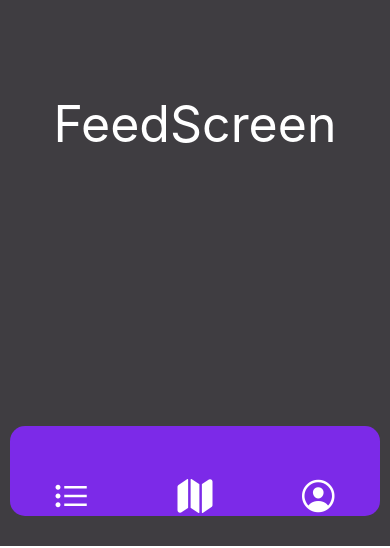
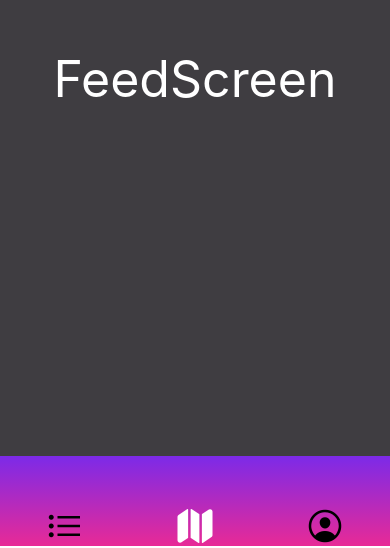
Before and after one commit to Kealen-Pillay/SportsHub, a React Native app: screen / in a window 390 px wide. Shown: the part 298-846 px from the top of the page. Built offline with nearby package versions, Linux system fonts and the light colour scheme.

Commit message:
Added linear gradient to nav

```diff
--- a/App.js
+++ b/App.js
@@ -1,5 +1,5 @@
 import { StyleSheet, View } from 'react-native';
-import MainContainer from './components/MainContainer';
+import MainContainer from './components/NavBar';
 import LoginScreen from './components/screens/loginscreen/LoginScreen';
 import ProfileScreen from './components/screens/profilescreen/ProfileScreen';
 
--- a/components/MainContainer.js
+++ b/components/NavBar.js
@@ -1,4 +1,4 @@
-import { StyleSheet } from "react-native";
+import { StyleSheet, View } from "react-native";
 import React from "react";
 import { NavigationContainer } from "@react-navigation/native";
 import { createBottomTabNavigator } from "@react-navigation/bottom-tabs";
@@ -8,6 +8,7 @@ import EventScreen from "./screens/eventscreen/EventScreen";
 import ProfileScreen from "./screens/profilescreen/ProfileScreen";
 import colours from "../theme/colours";
 import { LinearGradient } from "expo-linear-gradient";
+import { DefaultTheme } from "react-native-paper";
 
 const feedScreen = "Feed";
 const eventScreen = "Events";
@@ -15,9 +16,13 @@ const profileScreen = "Profile";
 
 const Tab = createBottomTabNavigator();
 
-const MainContainer = () => {
+const NavBar = () => {
   return (
     <NavigationContainer style={styles.container}>
+      <LinearGradient
+        colors={[colours.purple, colours.pink]}
+        style={styles.linerGradient}
+      />
       <Tab.Navigator
         initialRouteName={feedScreen}
         screenOptions={({ route }) => ({
@@ -37,25 +42,26 @@ const MainContainer = () => {
               <Ionicons
                 name={iconName}
                 size={40}
-                color={"white"}
+                color={color}
                 style={{
                   justifyContent: "center",
                   alignItems: "center",
                   marginTop: 50,
-                  height:"100%"
+                  height: "130%",
                 }}
               />
             );
           },
+          tabBarActiveTintColor: "white",
+          tabBarInactiveTintColor: "black",
           tabBarShowLabel: false,
           headerShown: false,
           tabBarStyle: {
-            position: "absolute",
-            bottom: 30,
-            left: 10,
-            right: 10,
+            bottom: 0,
+            left: 0,
+            right: 0,
             borderRadius: 15,
-            backgroundColor: colours.purple,
+            backgroundColor: "transparent",
             height: 90,
             borderTopWidth: 0,
           },
@@ -69,10 +75,20 @@ const MainContainer = () => {
   );
 };
 
-export default MainContainer;
+export default NavBar;
 
 const styles = StyleSheet.create({
-    container: {
-        borderTopWidth: 0,
-    }
+  container: {
+    borderTopWidth: 0,
+  },
+  linerGradient: {
+    position: "absolute",
+    bottom: 0,
+    left: 0,
+    right: 0,
+    //borderRadius: 15,
+    backgroundColor: "transparent",
+    height: 90,
+    borderTopWidth: 0,
+  }
 });
```
